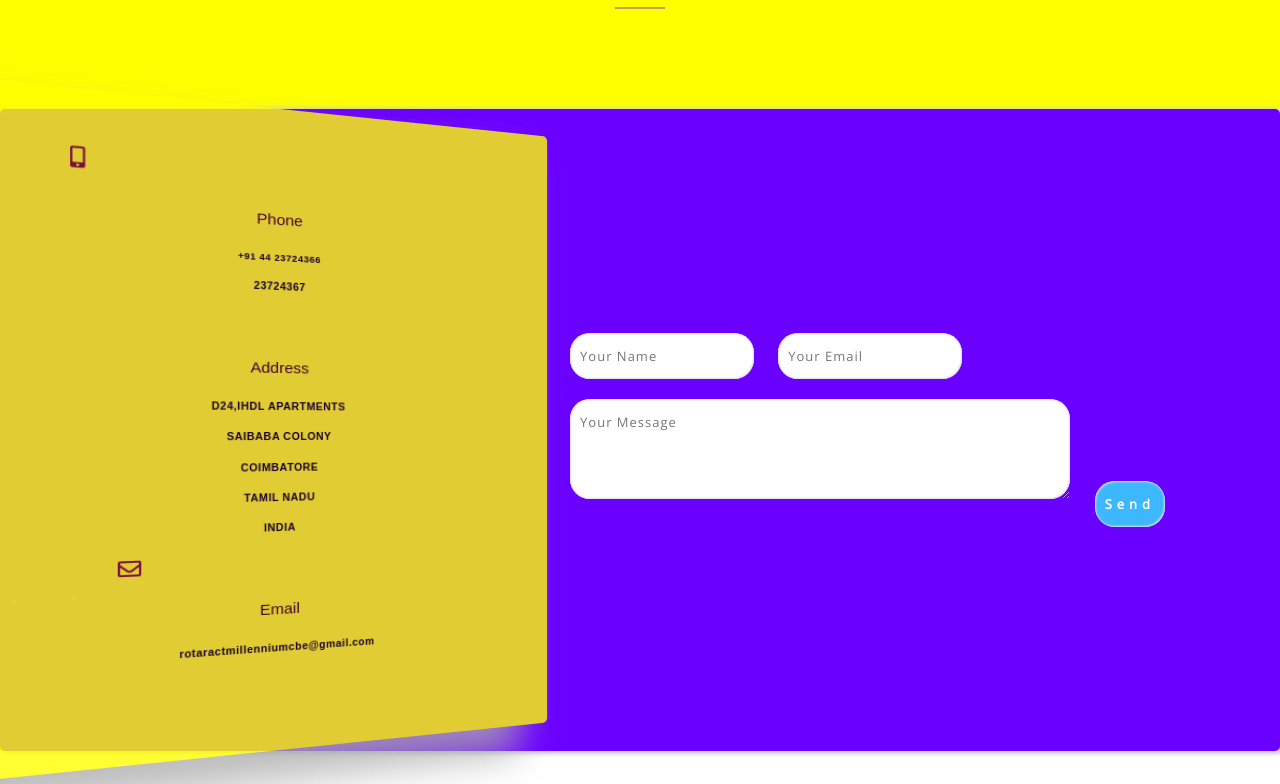
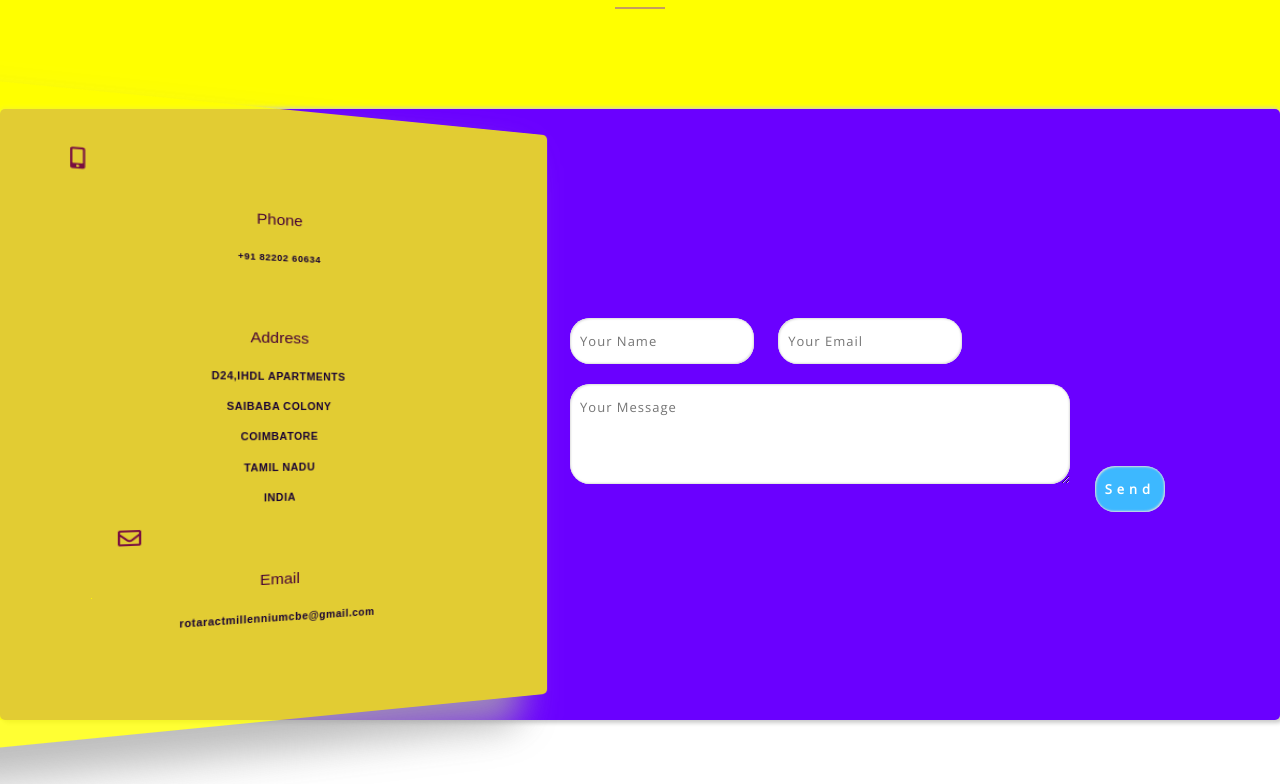
Before and after one commit to Rahuram841/MILL, a plain HTML site: page index.html in a window 1280 px wide. Shown: the part 7809-8593 px from the top of the page. After the commit the page ends 8561 px from the top, so only its background shows below. Drawn offline with nearby package versions, Linux system fonts and the light colour scheme.

Commit message:
Update index.html

```diff
--- a/index.html
+++ b/index.html
@@ -197,8 +197,8 @@ about.addEventListener("click",function(e){
                     <div class="phone">
                         <i class="fa fa-mobile-alt"></i>
                         <h3>Phone</h3>
-                        <p style="font-size:0.9rem;"> +91 44 23724366 </p>
-                        <p>23724367</p>
+                        <p style="font-size:0.9rem;"> +91 82202 60634 </p>
+
                     </div>
                     <div class="address">
                         <i class="fas fa-instagram"></i>
```
